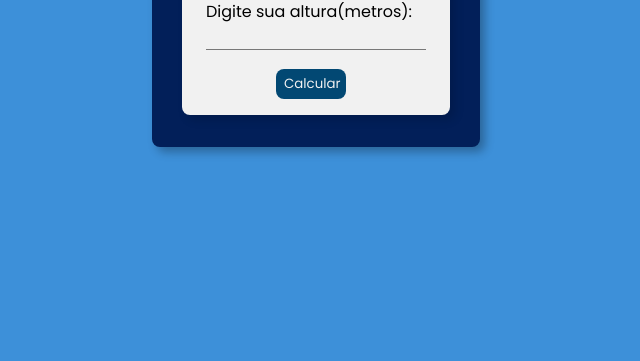
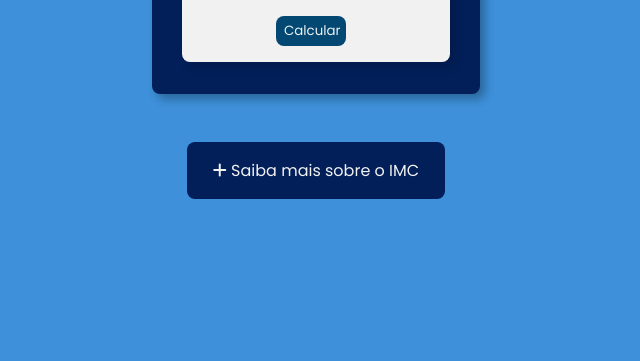
Before and after one commit to oigorsz/jsprojects, a plain HTML site: page imc-calculator/index.html in a window 1280 px wide. Shown: the part 439-800 px from the top of the page, without its empty margins (324-964 px from the left). Drawn offline with Linux system fonts and the light colour scheme.

Commit message:
atualizações de rolagem

```diff
--- a/imc-calculator/index.html
+++ b/imc-calculator/index.html
@@ -9,6 +9,7 @@
     <link rel="stylesheet" href="./styles/style.css">
 </head>
 <body>
+
     <main class="main_container">
         <div class="main_header">
             <h1 class="title__main_header">Calculadora de IMC</h1>
@@ -45,6 +46,17 @@
         </div>
     </main>
 
+    <footer class="footer_container">
+        <div class="footer_navigation">
+            <span class="saiba-mais">
+                <a href="https://www.tuasaude.com/calculadora/imc/"  target="_blank">
+                    <span class="fa-solid fa-plus"></span>
+                    Saiba mais sobre o IMC
+                </a>
+            </span>
+        </div>
+    </footer>
+
 
     <script src="./script.js"></script>
 
--- a/imc-calculator/styles/style.css
+++ b/imc-calculator/styles/style.css
@@ -25,9 +25,11 @@ body {
     width: 100vw;
     height: 100vh;
     display: flex;
+    flex-direction: column;
     align-items: center;
     justify-content: center;
     font-family: Arial, Helvetica, sans-serif;
+    overflow-y: auto;
 }
 
 .main_container {
@@ -39,6 +41,7 @@ body {
     padding: 1rem 1.5rem;
     align-items: center;
     box-shadow: 5px 5px 10px rgba(0, 0, 0, 0.295);
+    margin-bottom: 3rem;
 }
 
 .main_header {
@@ -125,3 +128,23 @@ body {
     font-size:2rem;
     color: green;
 }
+
+.footer_container {
+    display: flex;
+    justify-content: center;
+    background-color: var(--color-main_container);
+    width: 210px;
+    padding: 1rem 1.5rem;
+    border-radius: 8px;
+    font-family: "Poppins";
+}
+
+.footer_container a {
+    text-decoration: none;
+    color: var(--color-white);
+}
+
+.footer_container a:hover{
+    transition: 0.3s;
+    text-decoration: underline;
+}
```
